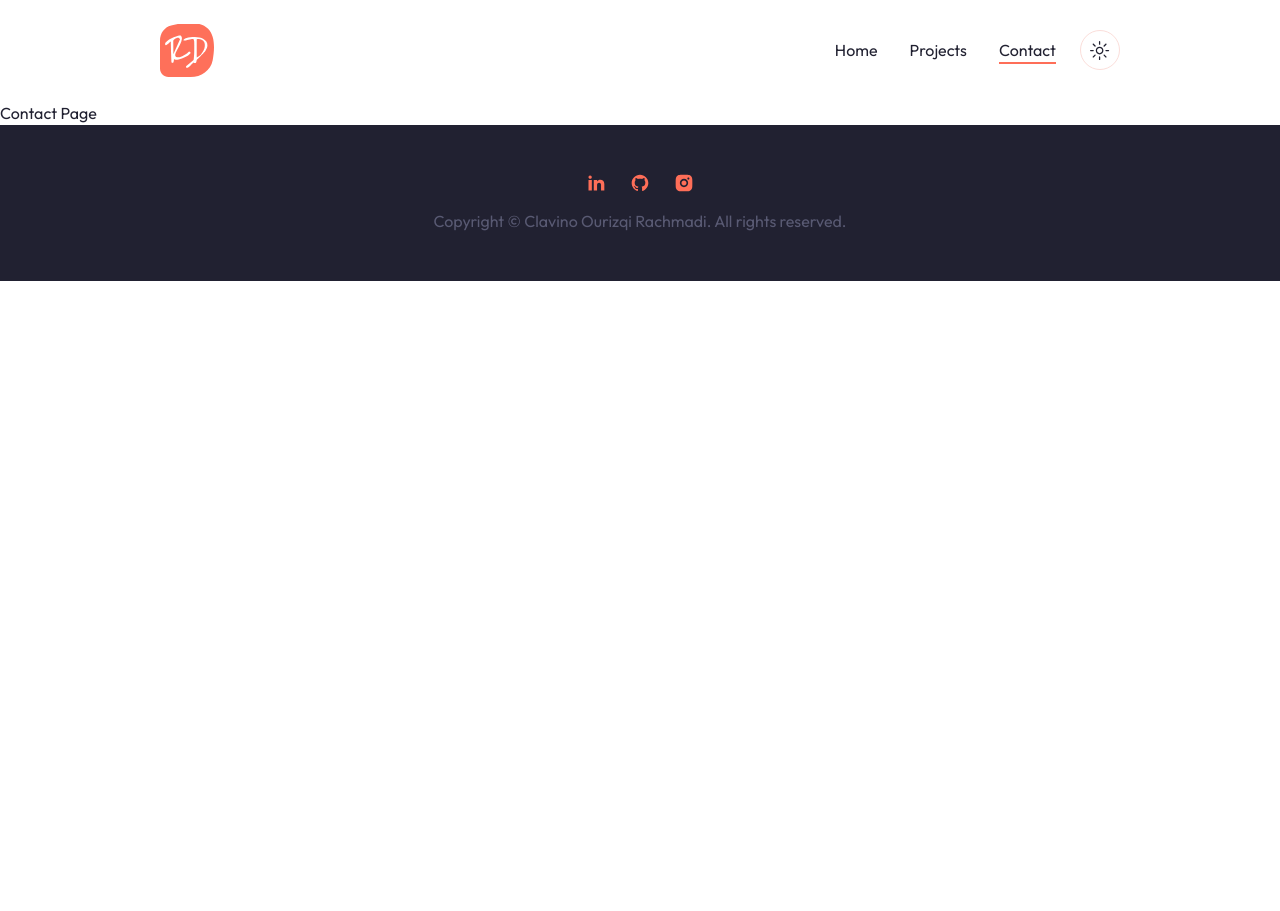
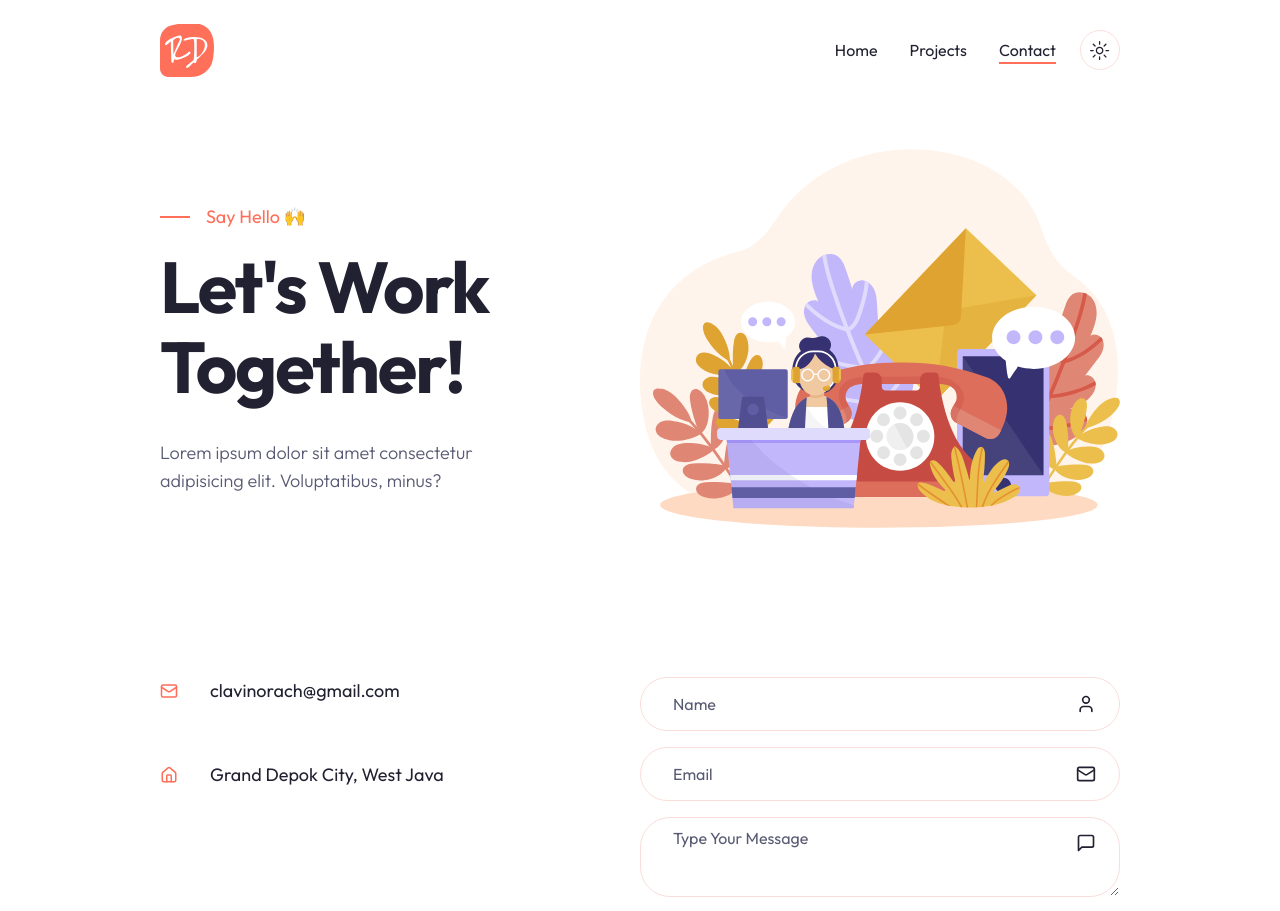
Before and after one commit to clavinorach/portofolio-app, a Next.js app: page /contact in a window 1280 px wide. Shown: the top 911 px of the page. Before the commit the page ends 800 px from the top, so only its background shows below. Built offline with nearby package versions, Linux system fonts and the light colour scheme.

Commit message:
add Contact section

```diff
--- a/app/contact/page.jsx
+++ b/app/contact/page.jsx
@@ -1,9 +1,48 @@
-import React from 'react'
+import { MailIcon, HomeIcon, PhoneCall } from "lucide-react";
+//components
+import Form from "@/components/Form";
 
 const Contact = () => {
   return (
-    <div>Contact Page</div>
-  )
+    <section>
+      <div className="container mx-auto">
+        {/* text & illustrations */}
+        <div className='grid xl:grid-cols-2 pt-12 xl:h-[480px] mb-6 xl:mb-24'>
+          {/* text */}
+          <div className='flex flex-col justify-center'>
+            <div className='flex items-center gap-x-4 text-primary text-lg mb-4'>
+              <span className='w-[30px] h-[2px] bg-primary'></span>
+              Say Hello 🙌
+            </div>
+            <h1 className='h1 max-w-md mb-8'>Let's Work Together!</h1>
+            <p className='subtitle max-w-[400px]'>
+              Lorem ipsum dolor sit amet consectetur adipisicing elit. Voluptatibus, minus?
+            </p>
+          </div>
+          {/* Illustrations */}
+          <div className='hidden xl:flex w-full bg-contact_illustration_light dark:bg-contact_illustration_dark bg-contain bg-top bg-no-repeat'>
+          </div>
+        </div>
+          {/* info text & form*/}
+          <div className='grid xl:grid-cols-2 mb-24 xl:mb-32'>
+            {/* info text */}
+            <div className='flex flex-col gap-y-4 xl:gap-y-14 mb-12 xl:mb-24 text-base xl:text-lg'>
+              {/* Mail */}
+              <div className='flex items-center gap-x-8'>
+                <MailIcon size={18} className='text-primary' />
+                <div>clavinorach@gmail.com</div>
+              </div>
+              {/* address */}
+              <div className='flex items-center gap-x-8'>
+                <HomeIcon size={18} className='text-primary' />
+                <div>Grand Depok City, West Java</div>
+              </div>
+            </div>
+            <Form />
+            </div>
+          </div>
+    </section>
+  );
 }
 
-export default Contact
+export default Contact;
--- /dev/null
+++ b/components/Form.jsx
@@ -0,0 +1,34 @@
+'use client';
+
+import { Button } from "./ui/button";
+import { Input } from './ui/input';
+import { Textarea } from './ui/textarea';
+import { User, MailIcon, ArrowRightIcon, MessageSquare } from 'lucide-react';
+
+const Form = () => {
+  return(
+  <form className='flex flex-col gap-y-4'>
+    {/* Input */}
+    <div className='relative flex items-center'>
+        <Input type='name' id='name' placeHolder='Name'/>
+        <User className='absolute right-6' size={20} />
+    </div>
+    {/* Input */}
+    <div className='relative flex items-center'>
+        <Input type='email' id='email' placeHolder='Email'/>
+        <MailIcon className='absolute right-6' size={20} />
+    </div>
+    {/* Textarea */}
+    <div className='relative flex items-center'>
+        <Textarea placeHolder='Type Your Message'/>
+        <MessageSquare className='absolute top-4 right-6' size={20} />
+    </div>
+    <Button className='flex items-center gap-x-1 max-w-[166px]'>
+        Let's Talk
+        <ArrowRightIcon size={20} />
+    </Button>
+  </form>
+  );
+};
+
+export default Form
--- a/components/ui/input.jsx
+++ b/components/ui/input.jsx
@@ -7,7 +7,7 @@ const Input = React.forwardRef(({ className, type, ...props }, ref) => {
     (<input
       type={type}
       className={cn(
-        "flex h-10 w-full rounded-md border border-input bg-background px-3 py-2 text-sm ring-offset-background file:border-0 file:bg-transparent file:text-sm file:font-medium placeholder:text-muted-foreground focus-visible:outline-none focus-visible:ring-2 focus-visible:ring-ring focus-visible:ring-offset-2 disabled:cursor-not-allowed disabled:opacity-50",
+        "flex h-[54px] w-full rounded-full border border-input bg-background px-8 py-2 text-base ring-offset-background file:border-0 file:bg-transparent file:text-sm file:font-medium placeholder:text-muted-foreground focus-visible:outline-none focus-visible:ring-2 focus-visible:ring-ring focus-visible:ring-offset-2 disabled:cursor-not-allowed disabled:opacity-50",
         className
       )}
       ref={ref}
--- a/components/ui/textarea.jsx
+++ b/components/ui/textarea.jsx
@@ -6,7 +6,7 @@ const Textarea = React.forwardRef(({ className, ...props }, ref) => {
   return (
     (<textarea
       className={cn(
-        "flex min-h-[80px] w-full rounded-md border border-input bg-background px-3 py-2 text-sm ring-offset-background placeholder:text-muted-foreground focus-visible:outline-none focus-visible:ring-2 focus-visible:ring-ring focus-visible:ring-offset-2 disabled:cursor-not-allowed disabled:opacity-50",
+        "flex min-h-[80px] w-full rounded-[30px] border border-input bg-background px-8 py-2 text-base ring-offset-background placeholder:text-muted-foreground focus-visible:outline-none focus-visible:ring-2 focus-visible:ring-ring focus-visible:ring-offset-2 disabled:cursor-not-allowed disabled:opacity-50",
         className
       )}
       ref={ref}
--- a/tailwind.config.js
+++ b/tailwind.config.js
@@ -89,6 +89,8 @@ module.exports = {
         dots_dark: 'url(/dots-dark.svg)',
         work_project_bg_light: 'url(/work/project-bg-light.png)',
         work_project_bg_dark: 'url(/work/project-bg-dark.png)',
+        contact_illustration_light: 'url(/contact/illustration-light.svg)',
+        contact_illustration_dark: 'url(/contact/illustration-dark.svg)',
       },
     },
   },
```
